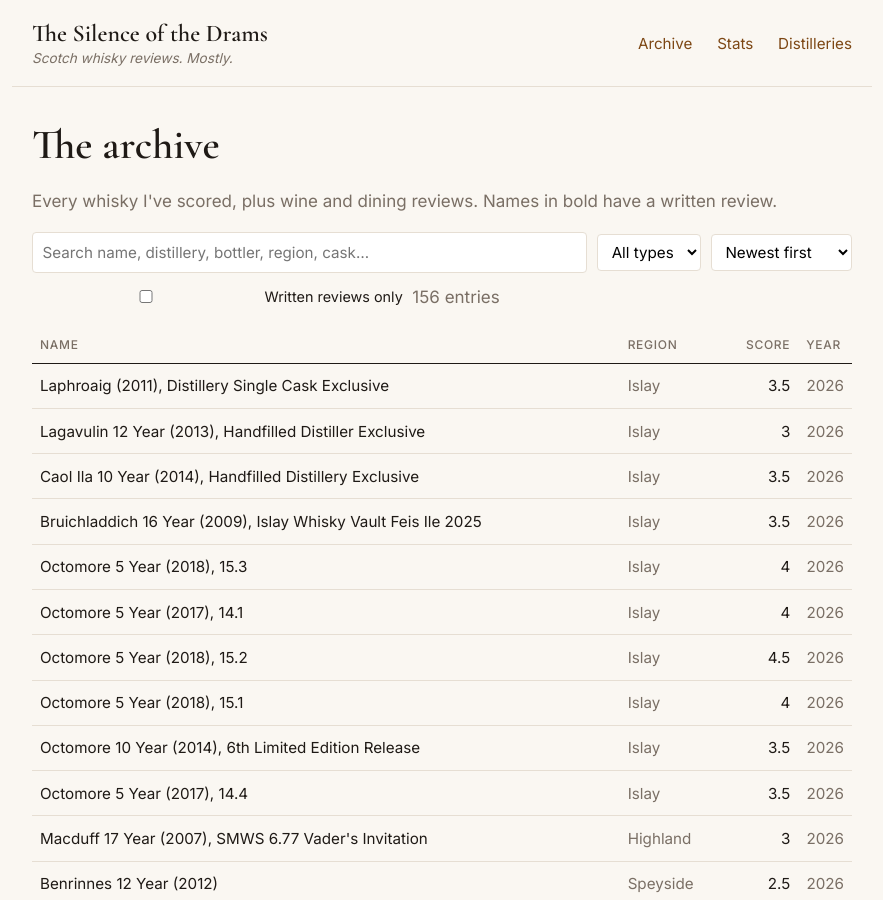
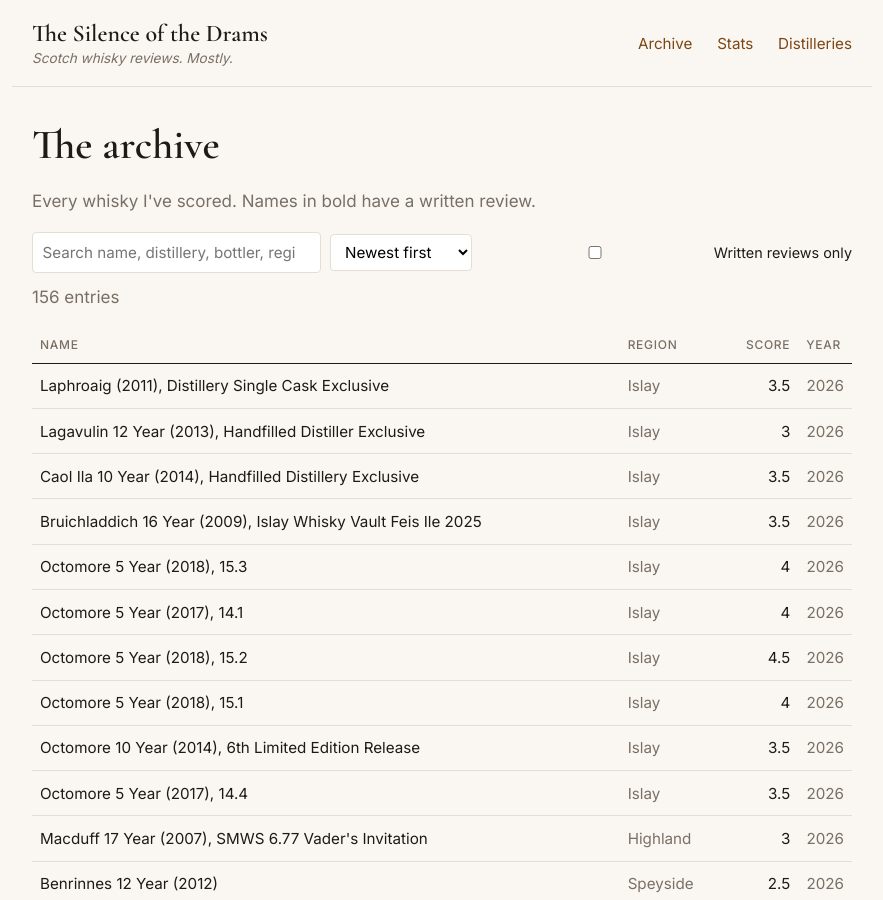
Before and after one commit to dustinransom/silenceofthedrams, a Jekyll site: the page built from reviews/index.html, in a window 1280 px wide and 900 px high. Shown: the whole window, without its empty margins (198-1081 px from the left). Built offline with Jekyll 4.4.1, drawn with Linux system fonts in a browser that asks for light colours.

Commit message:
Drop non-whisky features

```diff
--- a/_config.yml
+++ b/_config.yml
@@ -1,6 +1,6 @@
 title: The Silence of the Drams
 tagline: Scotch whisky reviews. Mostly.
-description: Reviews of whisky (mostly scotch), wine, and restaurants.
+description: Scotch whisky reviews. Mostly.
 url: "https://silenceofthedrams.com"
 baseurl: ""
 
--- a/_layouts/review.html
+++ b/_layouts/review.html
@@ -2,7 +2,7 @@
 layout: default
 ---
 <article class="review">
-  <p class="eyebrow">{{ page.type | capitalize }}{% if page.region %} · {{ page.region }}{% endif %}{% if page.city %} · {{ page.city }}{% endif %}</p>
+  <p class="eyebrow">{% if page.region != "" and page.region %}{{ page.region }}{% if page.country != "" and page.country and page.country != "Scotland" %} · {{ page.country }}{% endif %}{% else %}{{ page.country }}{% endif %}</p>
   <h1>{{ page.title }}</h1>
   {% assign scale = page.score_scale | default: site.score_max %}
   {% if page.score %}<p class="score">{{ page.score }}<span>/ {{ scale }}</span></p>{% elsif page.scores %}<p class="score">{{ page.scores | join: " · " }}<span>/ {{ scale }} each</span></p>{% endif %}
--- a/assets/js/filter.js
+++ b/assets/js/filter.js
@@ -1,21 +1,21 @@
 (function () {
-  var q = document.getElementById('q'), type = document.getElementById('type'),
+  var q = document.getElementById('q'),
       sort = document.getElementById('sort'), written = document.getElementById('written'),
       body = document.getElementById('rows'), count = document.getElementById('count');
   var rows = Array.prototype.slice.call(body.querySelectorAll('tr'));
   function apply() {
-    var term = q.value.trim().toLowerCase(), t = type.value, shown = 0;
+    var term = q.value.trim().toLowerCase(), shown = 0;
     rows.sort(function (a, b) {
       if (sort.value === 'score') return (+b.dataset.score) - (+a.dataset.score) || b.dataset.date.localeCompare(a.dataset.date);
       if (sort.value === 'name') return a.dataset.name.localeCompare(b.dataset.name);
       return b.dataset.date.localeCompare(a.dataset.date);
     }).forEach(function (r) {
-      var ok = (!t || r.dataset.type === t) && (!written.checked || r.dataset.written === '1') &&
+      var ok = (!written.checked || r.dataset.written === '1') &&
                (!term || r.dataset.search.indexOf(term) > -1);
       r.hidden = !ok; if (ok) shown++; body.appendChild(r);
     });
     count.textContent = shown + (shown === 1 ? ' entry' : ' entries');
   }
-  [q, type, sort, written].forEach(function (el) { el.addEventListener('input', apply); el.addEventListener('change', apply); });
+  [q, sort, written].forEach(function (el) { el.addEventListener('input', apply); el.addEventListener('change', apply); });
   apply();
 })();
--- a/index.html
+++ b/index.html
@@ -8,7 +8,7 @@ layout: default
   {% for r in latest limit: 10 %}
     <li>
       <a href="{{ r.url | relative_url }}">{{ r.title }}</a>
-      <span class="meta">{{ r.type | capitalize }}{% assign place = r.region | default: r.country | default: r.city %}{% if place != "" and place %} · {{ place }}{% endif %} · {{ r.date | date: "%b %-d, %Y" }}</span>
+      <span class="meta">{% assign place = r.region | default: r.country %}{% if place != "" and place %}{{ place }} · {% endif %}{{ r.date | date: "%b %-d, %Y" }}</span>
       {% if r.score %}<span class="score-sm">{{ r.score }}{% if r.score_scale and r.score_scale != site.score_max %}/{{ r.score_scale }}{% endif %}</span>{% endif %}
     </li>
   {% endfor %}
--- a/reviews/index.html
+++ b/reviews/index.html
@@ -3,15 +3,9 @@ layout: default
 title: Archive
 ---
 <h1>The archive</h1>
-<p class="muted">Every whisky I've scored, plus wine and dining reviews. Names in bold have a written review.</p>
+<p class="muted">Every whisky I've scored. Names in bold have a written review.</p>
 <div class="filters">
   <input id="q" type="search" placeholder="Search name, distillery, bottler, region, cask…">
-  <select id="type">
-    <option value="">All types</option>
-    <option value="whisky">Whisky</option>
-    <option value="wine">Wine</option>
-    <option value="dining">Dining</option>
-  </select>
   <select id="sort">
     <option value="date">Newest first</option>
     <option value="score">Highest score</option>
@@ -29,24 +23,13 @@ title: Archive
     {% assign scale = w.scale | default: site.score_max %}
     {% assign norm = w.score | times: 5.0 | divided_by: scale %}
     {% assign ord = 10000 | minus: w.order %}
-    <tr data-type="whisky" data-written="{% if rv %}1{% else %}0{% endif %}" data-score="{{ norm }}" data-date="{{ w.year | default: '0000' }}-{{ ord | prepend: '0000' | slice: -5, 5 }}" data-name="{{ w.name | downcase | escape }}" data-search="{{ w.name | downcase | escape }} {{ w.distillery | downcase | escape }} {{ w.bottler | downcase | escape }} {{ w.country | downcase }} {{ w.region | downcase }} {{ w.cask | downcase | escape }}">
+    <tr data-written="{% if rv %}1{% else %}0{% endif %}" data-score="{{ norm }}" data-date="{{ w.year | default: '0000' }}-{{ ord | prepend: '0000' | slice: -5, 5 }}" data-name="{{ w.name | downcase | escape }}" data-search="{{ w.name | downcase | escape }} {{ w.distillery | downcase | escape }} {{ w.bottler | downcase | escape }} {{ w.country | downcase }} {{ w.region | downcase }} {{ w.cask | downcase | escape }}">
       <td>{% if rv %}<a class="written" href="{{ rv.url | relative_url }}">{{ w.name }}</a>{% else %}{{ w.name }}{% endif %}</td>
       <td class="muted">{{ w.region | default: w.country }}</td>
       <td class="num">{{ w.score }}{% if w.scale != "" and w.scale %}<span class="muted">/{{ w.scale }}</span>{% endif %}</td>
       <td class="muted num">{{ w.year }}</td>
     </tr>
   {% endif %}{% endfor %}
-  {% assign others = site.reviews | where_exp: "r", "r.type != 'whisky'" | sort: "date" | reverse %}
-  {% for r in others %}
-    {% assign scale = r.score_scale | default: site.score_max %}
-    {% if r.score %}{% assign norm = r.score | times: 5.0 | divided_by: scale %}{% else %}{% assign norm = 0 %}{% endif %}
-    <tr data-type="{{ r.type }}" data-written="1" data-score="{{ norm }}" data-date="{{ r.date | date: '%Y' }}-{{ r.date | date: '%m%d' }}" data-name="{{ r.title | downcase | escape }}" data-search="{{ r.title | downcase | escape }} {{ r.producer | downcase }} {{ r.region | downcase }} {{ r.city | downcase }} {{ r.cuisine | downcase }} {{ r.tags | join: ' ' | downcase }}">
-      <td><a class="written" href="{{ r.url | relative_url }}">{{ r.title }}</a><span class="sub">{{ r.type | capitalize }}</span></td>
-      <td class="muted">{{ r.region | default: r.city }}</td>
-      <td class="num">{{ r.score }}</td>
-      <td class="muted num">{{ r.date | date: "%Y" }}</td>
-    </tr>
-  {% endfor %}
   </tbody>
 </table>
 
```
Also changed, not shown: other parts of _layouts/review.html (+0 -3 lines), CLAUDE.md (+3 -3 lines), README.md, _to_delete/templates/dining.md (renamed from templates/dining.md), _to_delete/templates/wine.md (renamed from templates/wine.md), 2 other files.
